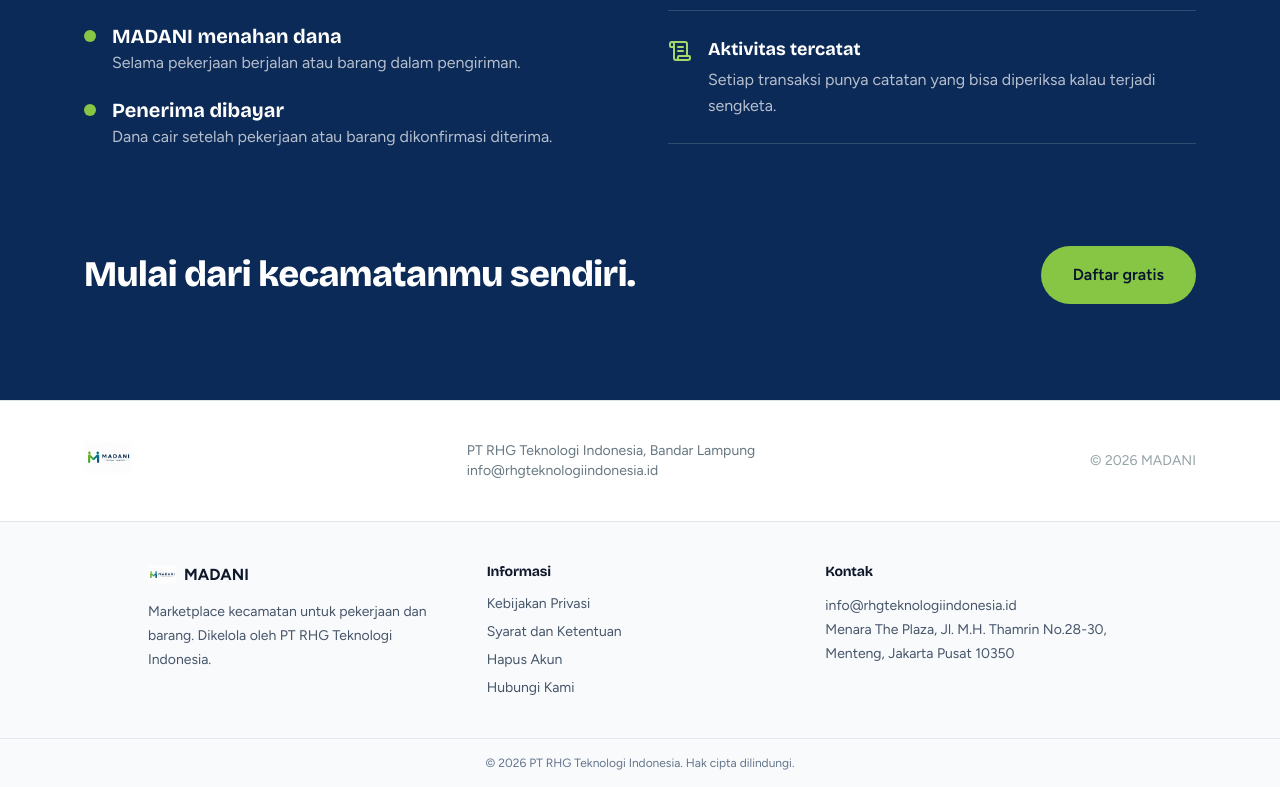
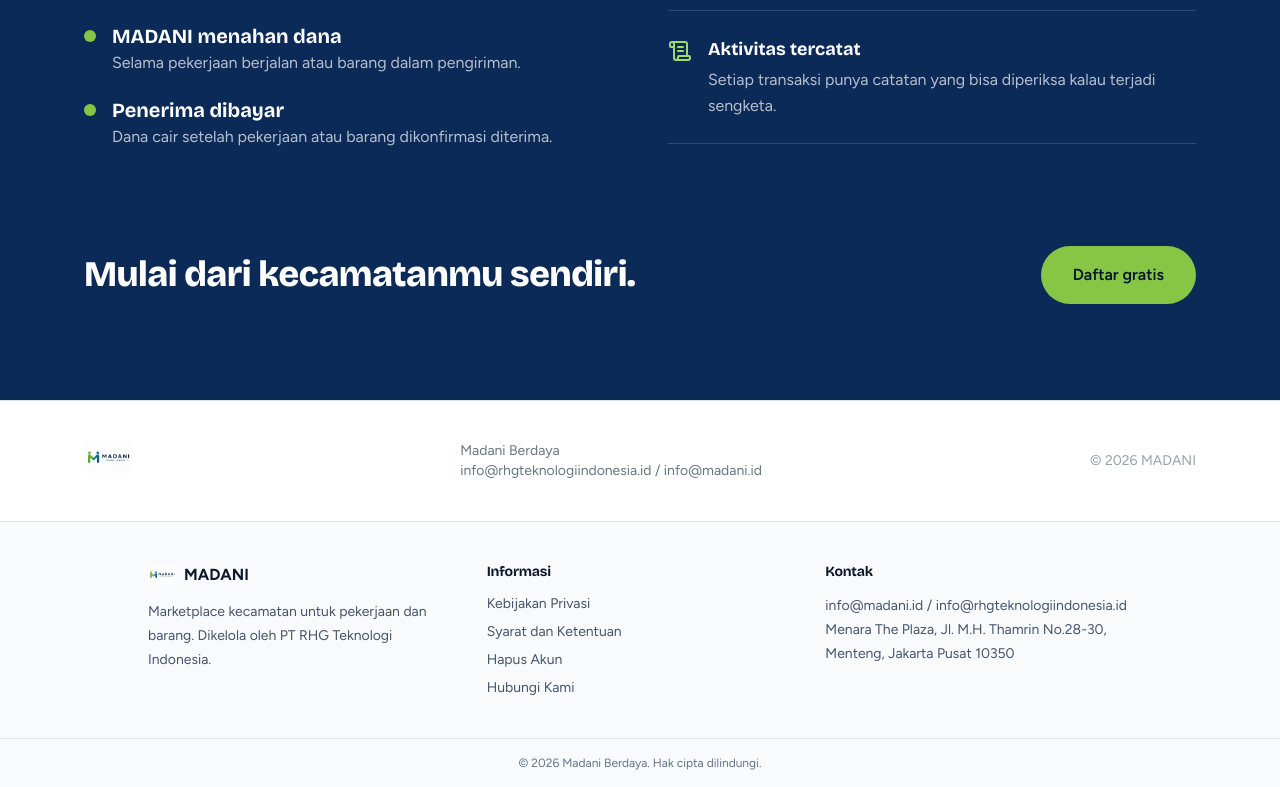
Before and after one commit to akucadangan2/madani, a Next.js app: page / in a window 1280 px wide. Shown: the part 2559-3346 px from the top of the page. Built offline with nearby package versions, Linux system fonts and the light colour scheme; no server answers.

Commit message:
Halaman legal, footer, hapus akun, moderasi laporan

```diff
--- a/app/page.tsx
+++ b/app/page.tsx
@@ -307,9 +307,9 @@
           {/* eslint-disable-next-line @next/next/no-img-element */}
           <img src="/madani.png" alt="MADANI" className="h-8 w-auto self-start" />
           <div className="text-sm text-neutral-500">
-            <p>PT RHG Teknologi Indonesia, Bandar Lampung</p>
+            <p>Madani Berdaya</p>
             <a href="mailto:info@rhgteknologiindonesia.id" className="hover:text-ink-700">
-              info@rhgteknologiindonesia.id
+              info@rhgteknologiindonesia.id / info@madani.id
             </a>
           </div>
           <p className="text-sm text-neutral-400">© {new Date().getFullYear()} MADANI</p>
--- a/components/site-footer.tsx
+++ b/components/site-footer.tsx
@@ -35,7 +35,7 @@
           <h3 className="text-sm font-bold text-slate-900">Kontak</h3>
           <p className="mt-3 text-sm leading-6 text-slate-600">
             <a href="mailto:info@rhgteknologiindonesia.id" className="hover:underline">
-              info@rhgteknologiindonesia.id
+              info@madani.id / info@rhgteknologiindonesia.id
             </a>
             <br />
             Menara The Plaza, Jl. M.H. Thamrin No.28-30, Menteng, Jakarta Pusat 10350
@@ -43,7 +43,7 @@
         </div>
       </div>
       <div className="border-t border-slate-200 py-4 text-center text-xs text-slate-500">
-        © {new Date().getFullYear()} PT RHG Teknologi Indonesia. Hak cipta dilindungi.
+        © {new Date().getFullYear()} Madani Berdaya. Hak cipta dilindungi.
       </div>
     </footer>
   )
```
